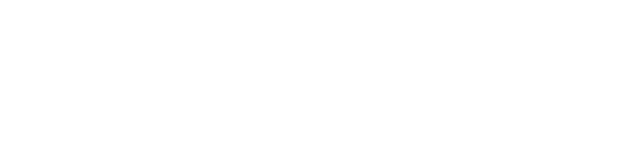
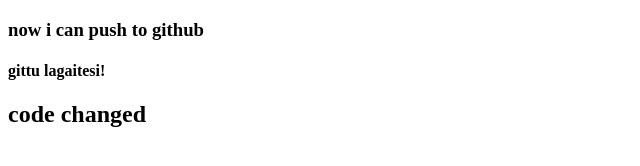
Before and after one commit to musabadnan08/my-second-repo, a plain HTML site: page index.html in a window 1280 px wide. Shown: the whole page, without its empty margins (0-640 px from the left). Drawn offline with Linux system fonts and the light colour scheme.

Commit message:
added header

```diff
--- a/index.html
+++ b/index.html
@@ -7,6 +7,9 @@
     <title>my second github repo</title>
 </head>
 <body>
+    <h3>now i can push to github</h3>
+    <h4>gittu lagaitesi!</h4>
+    <h2>code changed</h2>
 
 </body>
 </html>
```
